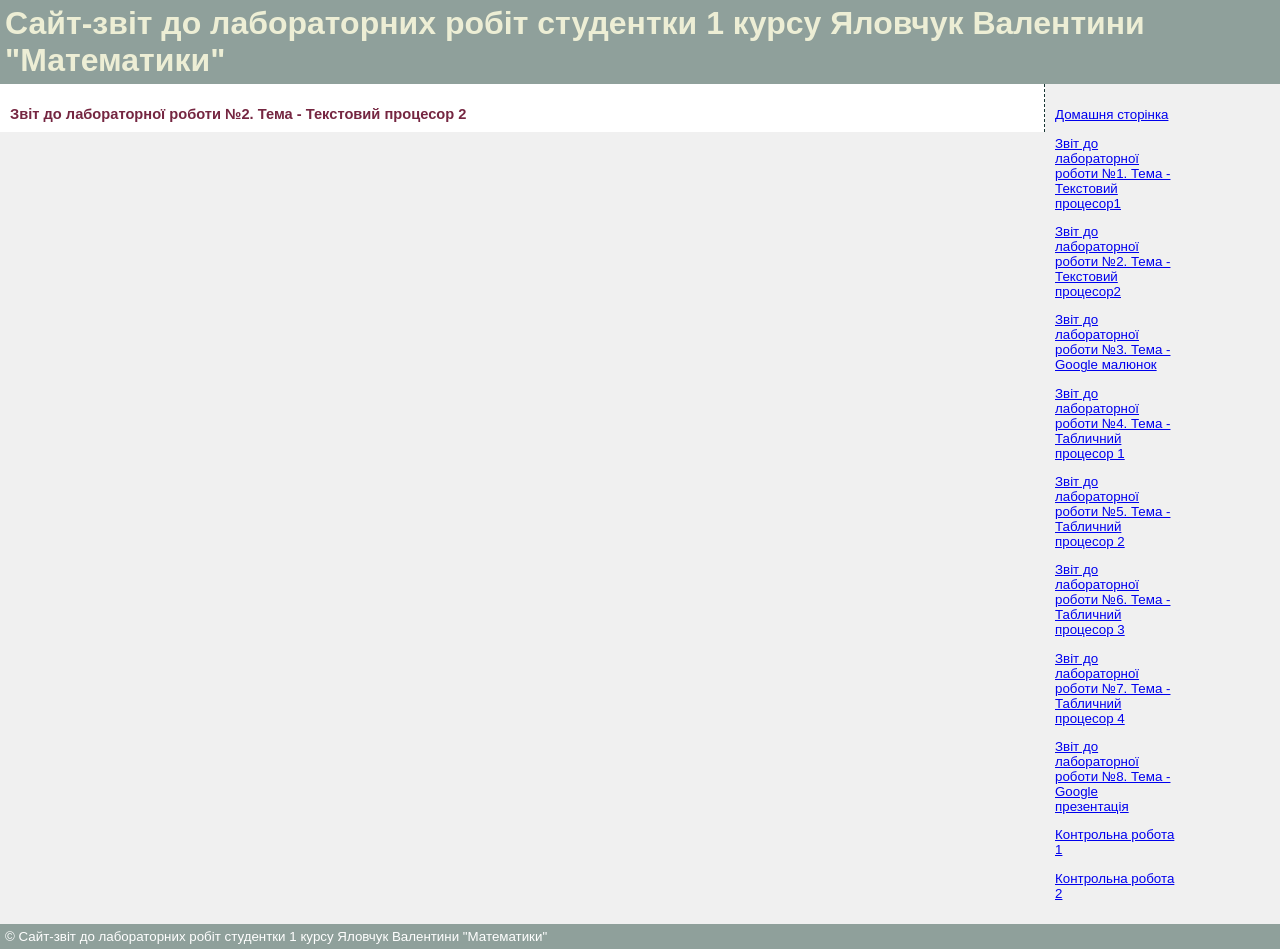
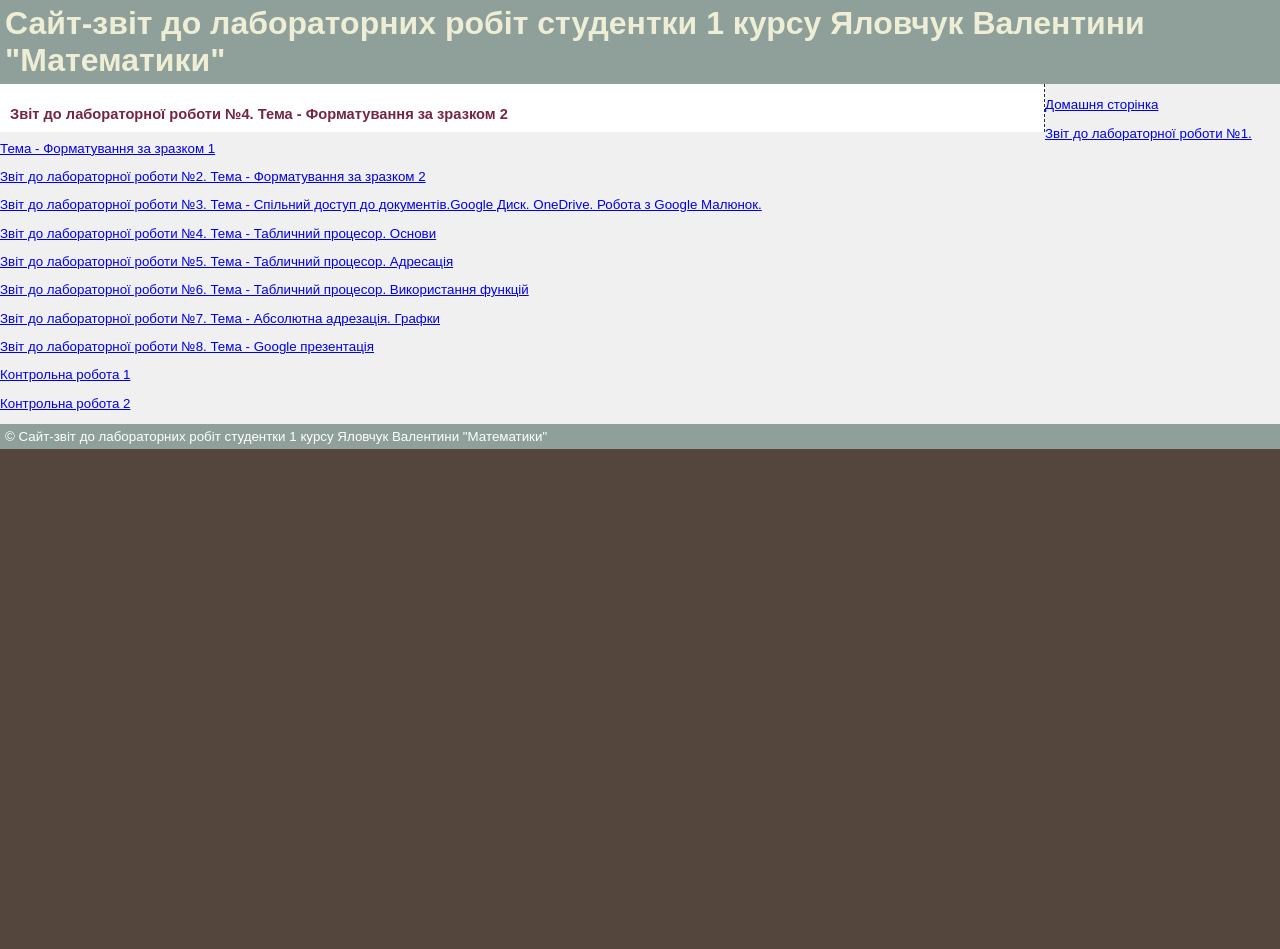
Before and after one commit to Valentyna13/My, a plain HTML site: page lab2.html in a window 1280 px wide. After the commit the page ends 800 px from the top, so only its background shows below. Drawn offline with Linux system fonts and the light colour scheme.

Commit message:
Update lab2.html

```diff
--- a/lab2.html
+++ b/lab2.html
@@ -55,18 +55,18 @@
   <div id="container">
    <div id="header">Сайт-звіт до лабораторних робіт студентки 1 курсу Яловчук Валентини "Математики"</div>
    <div id="content">
-    <h2>Звіт до лабораторної роботи №2. Тема - Текстовий процесор 2</h2>
+    <h2> Звіт до лабораторної роботи №4. Тема - Форматування за зразком 2</h2>
    </div>
-   <div id="sidebar">
+   <div id="sebar">
     <p><a href="index.html">Домашня сторінка</a></p>
-    <p><a href="lab1.html">Звіт до лабораторної роботи №1. Тема - Текстовий процесор1</a></p>
-    <p><a href="lab2.html">Звіт до лабораторної роботи №2. Тема - Текстовий процесор2</a></p>
+    <p><a href="lab1.html">Звіт до лабораторної роботи №1. Тема - Форматування за зразком 1</a></p>
+    <p><a href="lab2.html">Звіт до лабораторної роботи №2. Тема - Форматування за зразком 2</a></p>
 
-    <p><a href="lab3.html">Звіт до лабораторної роботи №3. Тема - Google малюнок</a></p>
-    <p><a href="lab4.html">Звіт до лабораторної роботи №4. Тема - Табличний процесор 1</a></p>
-    <p><a href="lab5.html">Звіт до лабораторної роботи №5. Тема - Табличний процесор 2</a></p>
-    <p><a href="lab6.html">Звіт до лабораторної роботи №6. Тема - Табличний процесор 3</a></p>
-    <p><a href="lab7.html">Звіт до лабораторної роботи №7. Тема - Табличний процесор 4</a></p>
+    <p><a href="lab3.html">Звіт до лабораторної роботи №3. Тема - Спільний доступ до документів.Google Диск. OneDrive. Робота з Google Малюнок.</a></p>  </a></p>
+    <p><a href="lab4.html">Звіт до лабораторної роботи №4. Тема - Табличний процесор. Основи</a></p>
+    <p><a href="lab5.html">Звіт до лабораторної роботи №5. Тема - Табличний процесор. Адресація</a></p>
+    <p><a href="lab6.html">Звіт до лабораторної роботи №6. Тема - Табличний процесор. Використання функцій</a></p>
+    <p><a href="lab7.html">Звіт до лабораторної роботи №7. Тема - Абсолютна адрезація. Графки</a></p>
     <p><a href="lab8.html">Звіт до лабораторної роботи №8. Тема - Google презентація</a></p>
      <p><a href="kr1.html">Контрольна робота 1</a></p>
     <p><a href="kr2.html">Контрольна робота 2</a></p>
```
